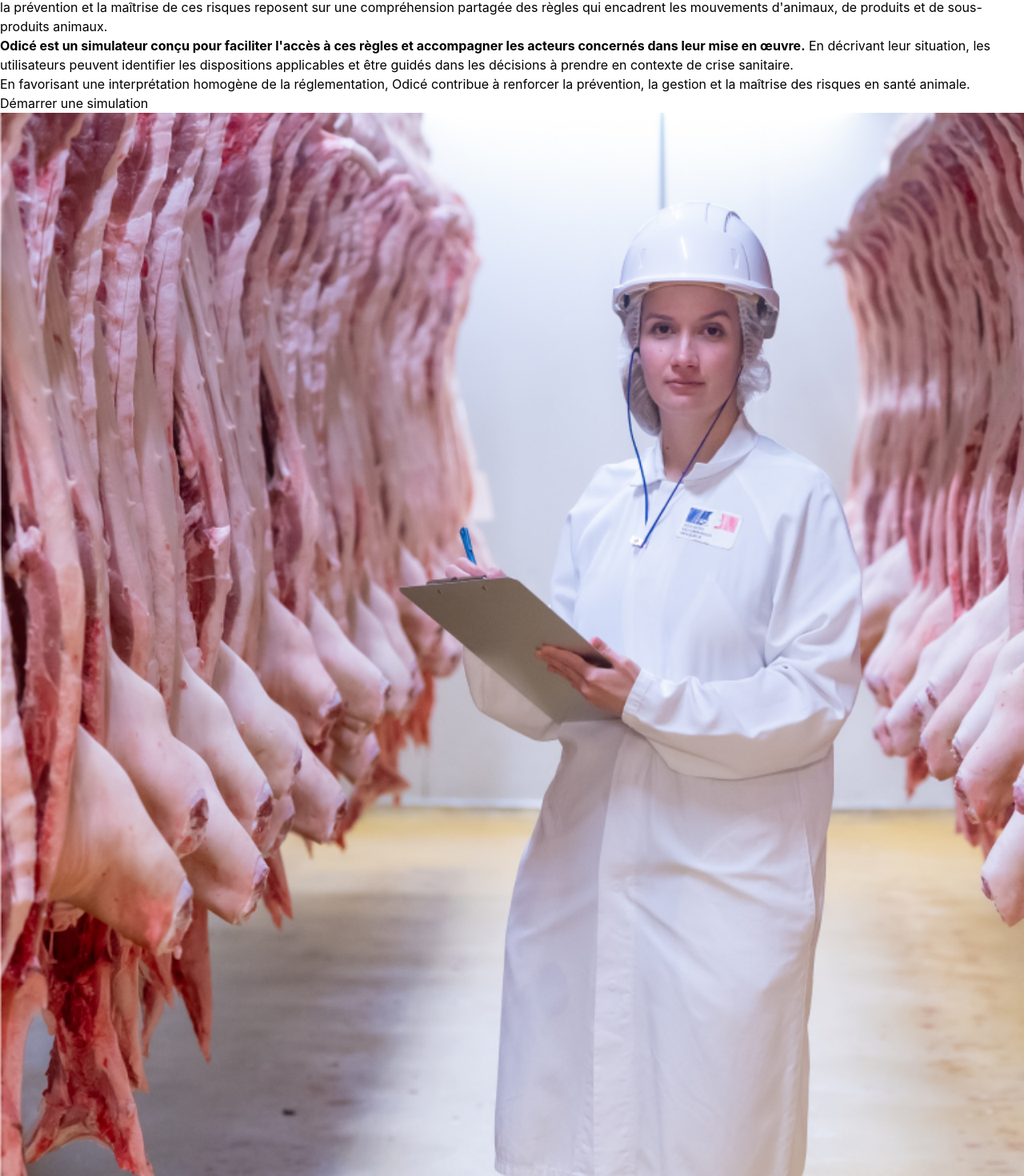
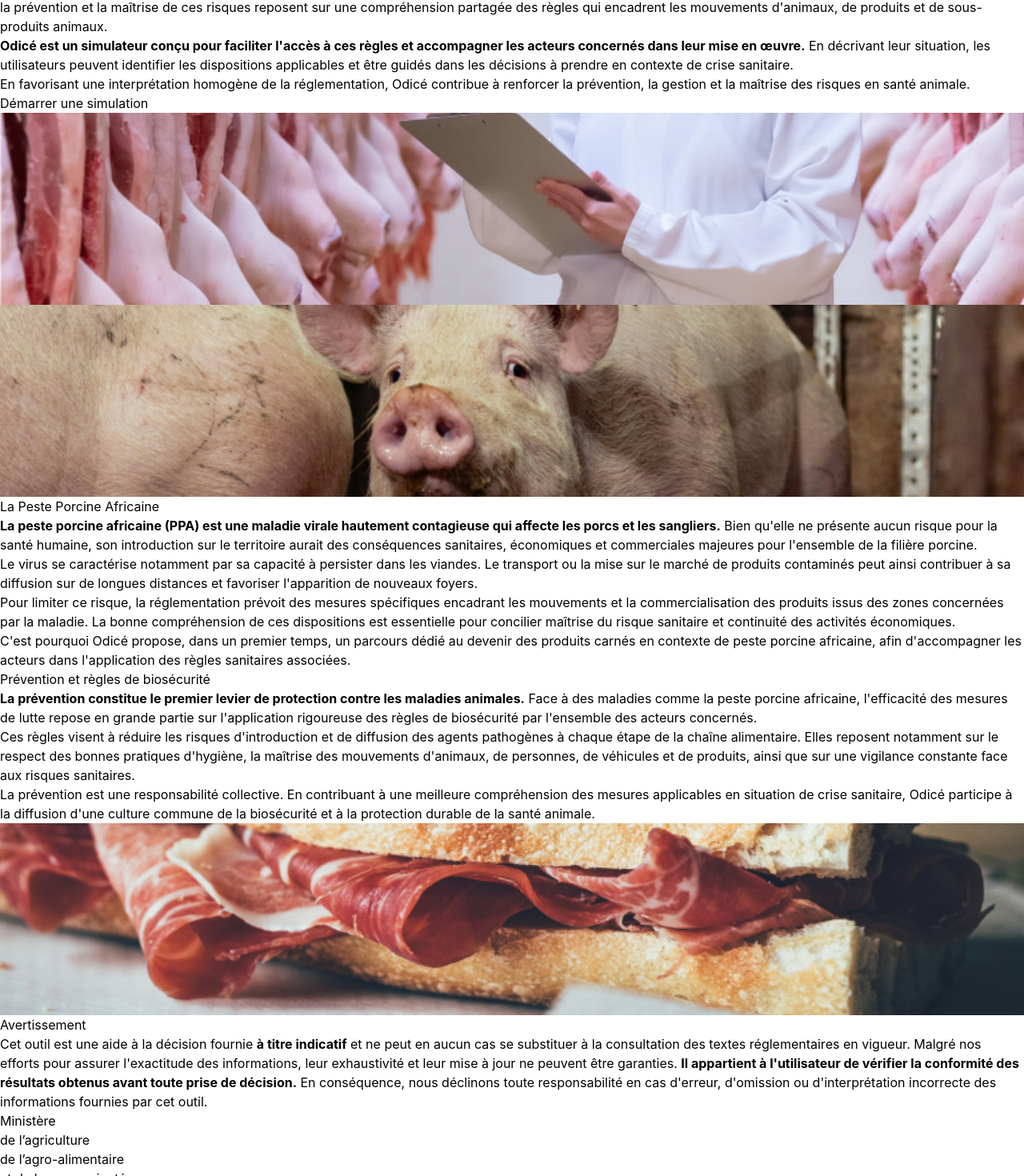
Before and after one commit to betagouv/odice, a React (Vite) app: page / in a window 1280 px wide. Shown: the part 457-1927 px from the top of the page at 80% size. Built offline with nearby package versions, Linux system fonts and the light colour scheme; no server answers.

Commit message:
fix(home): images à hauteur exacte du bloc texte + espace entre blocs
Image en position absolue pour que le texte pilote la hauteur (fin du débordement blocs 2 et 3).

```diff
--- a/src/features/home/pages/HomePage.tsx
+++ b/src/features/home/pages/HomePage.tsx
@@ -13,7 +13,7 @@ export function HomePage() {
         <hr className="fr-mt-2w fr-mb-4w" />
 
         {/* Section 1 — Aide à la décision : texte à gauche, image à droite, CTA simulation */}
-        <section className="fr-grid-row fr-grid-row--gutters items-stretch fr-mt-4w fr-mb-2w">
+        <section className="fr-grid-row fr-grid-row--gutters items-stretch fr-mt-4w fr-mb-8w">
           <div className="fr-col-12 fr-col-md-8">
             <h2>Aide à la décision pour les professionnels</h2>
             <p>
@@ -41,22 +41,26 @@ export function HomePage() {
             </Link>
           </div>
           <div className="fr-col-12 fr-col-md-4">
+            <div className="relative h-full min-h-60">
               <img
-              className="block h-full min-h-60 w-full object-cover"
+                className="absolute inset-0 h-full w-full object-cover"
                 src="/images/image-1.png"
                 alt="Inspection sanitaire de carcasses dans un abattoir"
               />
             </div>
+          </div>
         </section>
 
         {/* Section 2 — La PPA : image à gauche, texte à droite */}
-        <section className="fr-grid-row fr-grid-row--gutters items-stretch fr-mb-2w">
+        <section className="fr-grid-row fr-grid-row--gutters items-stretch fr-mb-8w">
           <div className="fr-col-12 fr-col-md-4">
+            <div className="relative h-full min-h-60">
               <img
-              className="block h-full min-h-60 w-full object-cover"
+                className="absolute inset-0 h-full w-full object-cover"
                 src="/images/image-2.png"
                 alt="Porcs dans un élevage"
               />
+            </div>
           </div>
           <div className="fr-col-12 fr-col-md-8">
             <h2>La Peste Porcine Africaine</h2>
@@ -116,11 +120,13 @@ export function HomePage() {
             </p>
           </div>
           <div className="fr-col-12 fr-col-md-4">
+            <div className="relative h-full min-h-60">
               <img
-              className="block h-full min-h-60 w-full object-cover"
+                className="absolute inset-0 h-full w-full object-cover"
                 src="/images/image-3.png"
                 alt="Sandwich préparé avec de la charcuterie"
               />
+            </div>
           </div>
         </section>
       </PageContainer>
```
Lines whose indentation alone changed are shown as unchanged.
